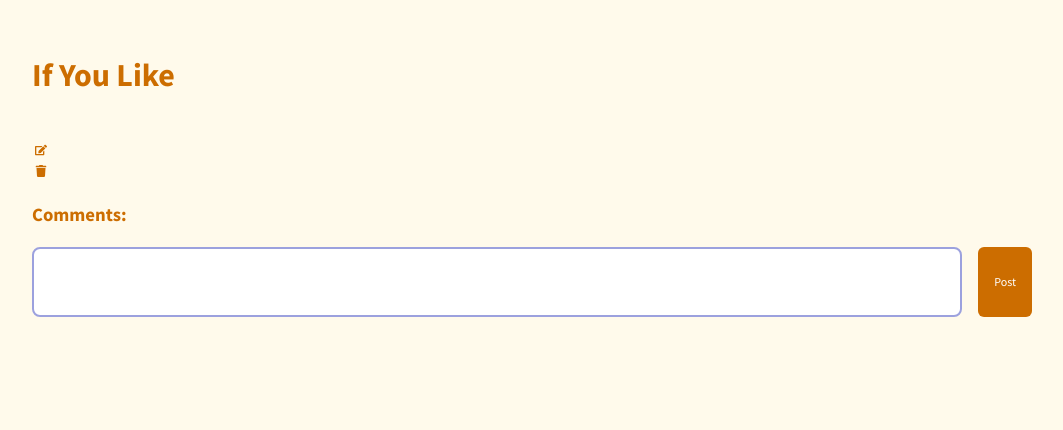
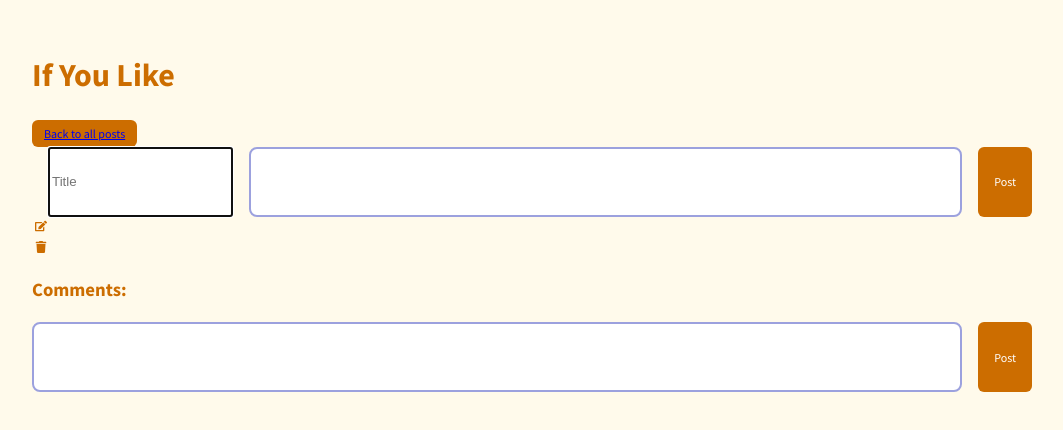
Before and after one commit to eosullivan92/if-you-like, a React (Vite) app in the folder client/: page /posts/1 in a window 1280 px wide. Both pictures are taken after a click on the button 149 px from the left and 151 px from the top of the page. Shown: the top 430 px of the page, without its empty margins (108-1171 px from the left). Built offline with nearby package versions, Linux system fonts and the light colour scheme; no server answers.

Commit message:
fix updateLocalPost and add back button to preserve state when user goes back to all posts

```diff
--- a/client/api/posts.ts
+++ b/client/api/posts.ts
@@ -1,6 +1,7 @@
 import axios from 'axios'
 import { makeRequest } from './makeRequest'
 import { PostFormType } from '../context/PostListContext'
+import { PostType } from '../context/PostContext'
 
 export function getPosts() {
 	return makeRequest('/posts')
@@ -27,10 +28,10 @@ export function deletePost(id: string) {
 
 //TODO: UPDATE
 
-export function updatePost(id: string, post: PostFormType) {
+export function updatePost({ id, title, body }: PostType) {
 	return makeRequest(`/posts/${id}`, {
 		method: 'PUT',
-		data: post,
+		data: { title, body },
 	})
 }
 
--- a/client/context/PostContext.tsx
+++ b/client/context/PostContext.tsx
@@ -3,6 +3,7 @@ import { useParams } from 'react-router-dom'
 import { useAsync } from '../hooks/useAsync'
 import { getPost } from '../api/posts'
 import { useContext, useMemo, useState, useEffect } from 'react'
+import { usePostList } from './PostListContext'
 
 interface PostContextType {
 	post: PostType
@@ -52,7 +53,13 @@ export function usePost() {
 
 export function PostProvider({ children }: Props) {
 	const { id } = useParams()
-	const { loading, error, value: post } = useAsync(() => getPost(id), [id])
+	const { posts } = usePostList()
+
+	const {
+		loading,
+		error,
+		value: post,
+	} = useAsync(() => getPost(id), [id, posts])
 	const [comments, setComments] = useState([])
 
 	//group comments by parent id
--- a/client/context/PostListContext.tsx
+++ b/client/context/PostListContext.tsx
@@ -8,6 +8,8 @@ interface PostListContextType {
 	posts: PostTitle[]
 	loading: boolean
 	error: string
+	createPostActive: boolean
+	handleCreatePostActive: () => void
 	createLocalPost: (post: PostTitle) => void
 	updateLocalPost: (post: PostType) => void
 	deleteLocalPost: (id: string) => void
@@ -37,9 +39,14 @@ export function usePostList() {
 }
 
 export function PostListProvider({ children }: Props) {
+	const [createPostActive, setCreatePostActive] = useState<boolean>(false)
 	const { loading, error, value: postList } = useAsync(() => getPosts())
 	const [posts, setPosts] = useState<PostListType>([])
-	//TODO createLocalPost
+
+	const handleCreatePostActive = () => {
+		setCreatePostActive((prev) => !prev)
+	}
+
 	function createLocalPost(post: PostTitle) {
 		setPosts((prevPosts) => {
 			return [post, ...prevPosts]
@@ -56,9 +63,16 @@ export function PostListProvider({ children }: Props) {
 	//TODO updateLocalPost
 	function updateLocalPost(updatedPost: PostType) {
 		setPosts((prevPosts) => {
-			return prevPosts.map((post) =>
-				post.id === updatedPost.id ? { ...post, updatedPost } : post
-			)
+			return prevPosts.map((post) => {
+				if (post.id == updatedPost.id) {
+					return {
+						...post,
+						title: updatedPost.title,
+					}
+				} else {
+					return post
+				}
+			})
 		})
 	}
 
@@ -67,7 +81,6 @@ export function PostListProvider({ children }: Props) {
 	useEffect(() => {
 		if (postList === null) return
 		setPosts(postList)
-		console.log(posts)
 	}, [postList])
 
 	return (
@@ -76,6 +89,8 @@ export function PostListProvider({ children }: Props) {
 				posts,
 				loading,
 				error,
+				createPostActive,
+				handleCreatePostActive,
 				createLocalPost,
 				deleteLocalPost,
 				updateLocalPost,
--- a/client/hooks/useAsync.ts
+++ b/client/hooks/useAsync.ts
@@ -1,7 +1,10 @@
 import { useCallback, useEffect, useState } from 'react'
 import { CommentType, PostType } from '../context/PostContext'
+import { PostTitle } from '../context/PostListContext'
 
-export function useAsync(func: Function, dependencies: string[] = []) {
+type DependenciesType = [id: string, posts?: PostTitle[]] | []
+
+export function useAsync(func: Function, dependencies: DependenciesType = []) {
 	// used in useEffect, execute runs immediately, reinvokes when dependencies change
 	const { execute, ...state } = useAsyncInternal(func, dependencies, true)
 
@@ -12,14 +15,17 @@ export function useAsync(func: Function, dependencies: string[] = []) {
 	return state
 }
 
-export function useAsyncFn(func: Function, dependencies: [] = []) {
+export function useAsyncFn(
+	func: Function,
+	dependencies: DependenciesType = []
+) {
 	//returns a function instead of running automatically
 	return useAsyncInternal(func, dependencies, false)
 }
 
 export function useAsyncInternal(
 	func: Function,
-	dependencies?: string[],
+	dependencies: DependenciesType,
 	initialLoading = false
 ) {
 	const [loading, setLoading] = useState<boolean>(initialLoading)
--- a/client/src/Components/App.tsx
+++ b/client/src/Components/App.tsx
@@ -1,35 +1,17 @@
-import { useState } from 'react'
-import { createPost, getPosts } from '../../api/posts'
 import { Routes, Route } from 'react-router-dom'
 import { PostList } from './PostList'
 import { Post } from './Post'
 import { PostProvider } from '../../context/PostContext'
-import {
-	PostListProvider,
-	PostTitle,
-	usePostList,
-} from '../../context/PostListContext'
+import { PostListProvider } from '../../context/PostListContext'
 import { Header } from './Header'
-import { PostForm } from './PostForm'
-import { useAsyncFn } from '../../hooks/useAsync'
-import { PostType } from '../../context/PostContext'
-import { PostFormType } from '../../context/PostListContext'
 
 function App() {
-	// TODO: Bring this into it's own context, or PostList component?
-
 	return (
 		<div className="container">
 			<Header />
+			<PostListProvider>
 				<Routes>
-				<Route
-					path="/"
-					element={
-						<PostListProvider>
-							<PostList />
-						</PostListProvider>
-					}
-				/>
+					<Route path="/" element={<PostList />} />
 					<Route
 						path="/posts/:id"
 						element={
@@ -39,6 +21,7 @@ function App() {
 						}
 					/>
 				</Routes>
+			</PostListProvider>
 		</div>
 	)
 }
--- a/client/src/Components/Post.tsx
+++ b/client/src/Components/Post.tsx
@@ -1,5 +1,5 @@
 import { useState } from 'react'
-import { useNavigate } from 'react-router-dom'
+import { useNavigate, Link } from 'react-router-dom'
 import { createComment } from '../../api/comments'
 import { usePost, PostType } from '../../context/PostContext'
 import { useAsyncFn } from '../../hooks/useAsync'
@@ -9,11 +9,18 @@ import { deletePost, updatePost } from '../../api/posts'
 import { FaEdit, FaTrash } from 'react-icons/fa'
 import { IconBtn } from './IconButton'
 import { PostForm } from './PostForm'
+import { usePostList } from '../../context/PostListContext'
 
 export const Post = () => {
 	const navigate = useNavigate()
-	const [isEditingPost, setIsEditingPost] = useState(false)
 	const { post, rootComments, createLocalComment } = usePost()
+	const {
+		posts,
+		deleteLocalPost,
+		updateLocalPost,
+		createPostActive,
+		handleCreatePostActive,
+	} = usePostList()
 	const {
 		loading,
 		error,
@@ -29,23 +36,38 @@ export const Post = () => {
 	}
 
 	const onPostDelete = () => {
-		return deletePostFn.execute(post.id).then(() => {
+		return deletePostFn.execute(post.id).then(({ id }: { id: string }) => {
+			deleteLocalPost(id)
 			navigate('/')
 		})
 	}
 
 	const onPostUpdate = (title: string, body: string) => {
-		return updatePostFn.execute({ id: post.id, title, body })
+		return updatePostFn
+			.execute({ id: post.id, title, body })
+			.then((post: PostType) => {
+				updateLocalPost(post)
+			})
+			.then(() => {
+				handleCreatePostActive()
+			})
 	}
 
 	return (
 		<>
 			<div className="post">
-				{isEditingPost ? (
+				<button className="btn">
+					<Link to="/">Back to all posts</Link>
+				</button>
+				{createPostActive ? (
 					<PostForm
 						loading={updatePostFn.loading}
 						error={updatePostFn.error}
 						onSubmit={onPostUpdate}
+						autoFocus
+						createPostActive={createPostActive}
+						handleCreatePostActive={handleCreatePostActive}
+						initialValue={post}
 					/>
 				) : (
 					<>
@@ -58,8 +80,7 @@ export const Post = () => {
 					<IconBtn
 						Icon={FaEdit}
 						aria-label="edit"
-						// onClick={() => setIsEditingPost((prev) => !prev)}
-						// isActive={isEditingPost}
+						onClick={handleCreatePostActive}
 					/>
 					<IconBtn
 						Icon={FaTrash}
--- a/client/src/Components/PostForm.tsx
+++ b/client/src/Components/PostForm.tsx
@@ -9,19 +9,19 @@ type PostFormProps = {
 	autoFocus: boolean
 	createPostActive?: boolean
 	handleCreatePostActive?: () => void
+	initialValue?: PostFormType
 }
 
 export const PostForm = ({
 	loading,
 	error,
 	onSubmit,
+	autoFocus,
 	createPostActive,
 	handleCreatePostActive,
+	initialValue = { title: '', body: '' },
 }: PostFormProps) => {
-	const [postInput, setPostInput] = useState<PostFormType>({
-		title: '',
-		body: '',
-	})
+	const [postInput, setPostInput] = useState<PostFormType>(initialValue)
 
 	const handleSubmit = (e: React.FormEvent) => {
 		e.preventDefault()
@@ -30,7 +30,6 @@ export const PostForm = ({
 				title: '',
 				body: '',
 			})
-			handleCreatePostActive()
 		})
 	}
 
@@ -44,6 +43,7 @@ export const PostForm = ({
 						id="title"
 						name="title"
 						placeholder="Title"
+						autoFocus={autoFocus}
 						onChange={(e) =>
 							setPostInput({
 								...postInput,
--- a/client/src/Components/PostList.tsx
+++ b/client/src/Components/PostList.tsx
@@ -1,5 +1,4 @@
-import { useState } from 'react'
-import { FaHeart, FaEdit, FaTrash, FaRegHeart } from 'react-icons/fa'
+import { FaRegHeart } from 'react-icons/fa'
 import { IconBtn } from './IconButton'
 import { PostTitle, usePostList } from '../../context/PostListContext'
 import { PostForm } from './PostForm'
@@ -8,21 +7,23 @@ import { useAsyncFn } from '../../hooks/useAsync'
 import { createPost, deletePost, updatePost } from '../../api/posts'
 
 export const PostList = () => {
-	const [createPostActive, setCreatePostActive] = useState<boolean>(false)
-
-	const { loading, error, posts, createLocalPost } = usePostList()
+	const {
+		loading,
+		error,
+		posts,
+		createLocalPost,
+		createPostActive,
+		handleCreatePostActive,
+	} = usePostList()
 	const createPostFn = useAsyncFn(createPost)
 
 	if (loading) return <h1>Loading</h1>
 	if (error) return <h1 className="error">Error</h1>
 
-	const handleCreatePostActive = () => {
-		setCreatePostActive((prev) => !prev)
-	}
-
 	const onPostCreate = (title: string, body: string) => {
 		return createPostFn.execute({ title, body }).then((post: PostTitle) => {
 			createLocalPost(post)
+			handleCreatePostActive()
 		})
 	}
 
```
Lines whose indentation alone changed are shown as unchanged.
